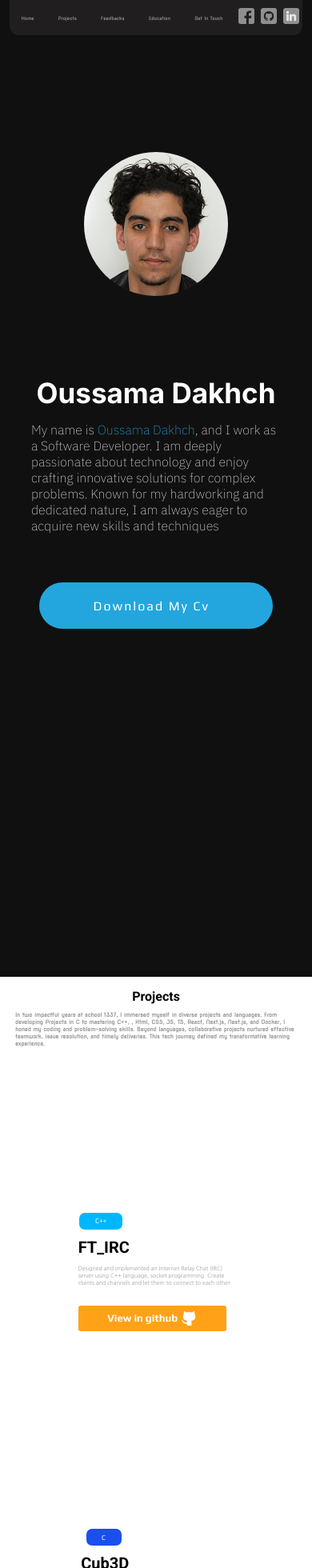
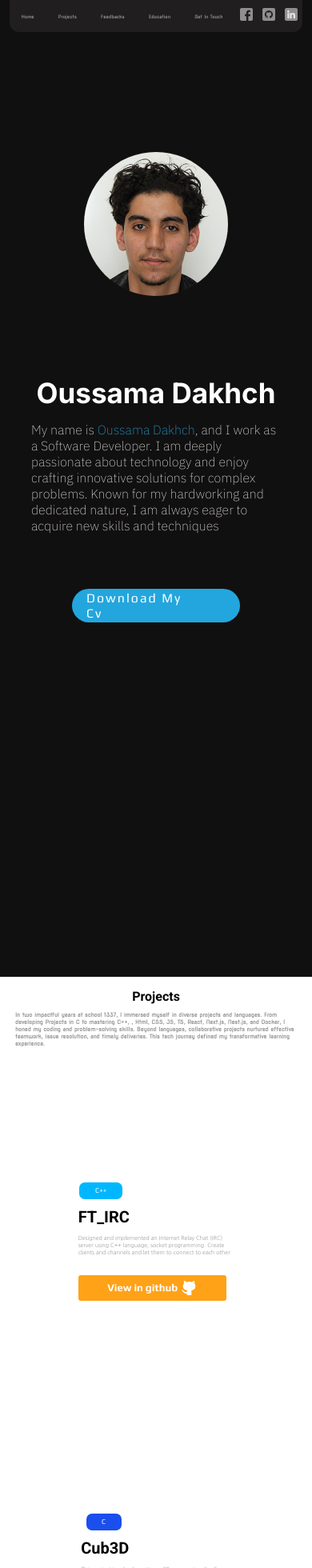
Before and after one commit to DakhchOussama/portfolio, a Next.js app: page / in a window 390 px wide. Shown: the top 1960 px of the page at 80% size. Built offline with nearby package versions, Linux system fonts and the light colour scheme; grey boxes are pictures that could not be loaded; a web font is replaced by a local one.

Commit message:
change styles in responsive

```diff
--- a/src/app/Components/Education.tsx
+++ b/src/app/Components/Education.tsx
@@ -39,8 +39,7 @@ export default function Education(){
             </div>
             <div className="education-para">
                 <h2>Université Hassan II of Casablanca</h2>
-                <p>
-After my baccalaureate, I initially chose to study economics at Université Hassan II of Casablanca without a clear direction. However, upon entering this field, I realized it wasn't the right fit for me. Despite this, the experience provided valuable knowledge, particularly in teamwork and probability, which I continue to apply in my current educational and professional endeavors.</p>
+                <p id="eco-para">After my baccalaureate, I initially chose to study economics at Université Hassan II of Casablanca without a clear direction. However, upon entering this field, I realized it wasn't the right fit for me. Despite this, the experience provided valuable knowledge, particularly in teamwork and probability, which I continue to apply in my current educational and professional endeavors.</p>
                 <a href="https://www.univh2c.ma/" target="_blank">Know more</a>
             </div>
         </div>
--- a/src/app/globals.css
+++ b/src/app/globals.css
@@ -239,8 +239,8 @@ nav{
   align-items: center;
 }
 
-.button-link{
-
+p#eco-para {
+  margin-bottom: 12px;
 }
 
 .CaseStudies-section {
@@ -500,7 +500,7 @@ nav{
 }
 
 .feedbacks-header p {
-  width: 40%;
+  width: 18cm;
   color: #9C9C9C;
   font-family: 'Nova Square', sans-serif;
   font-size: 15px;
@@ -958,6 +958,8 @@ nav{
     width: 277px;
     height: 318px;
   }
+
+
 }
 
 @media screen and (max-width: 796px) {
@@ -1067,21 +1069,31 @@ nav{
     border-radius: 13px;
   }
   .education-para h2 {
-    font-size: 15px;
+    font-size: 13px;
+}
+
+.education-para br{
+  display: none;
 }
 .education-para p {
-    width: 77%;
-    font-size: 12px;
+  width: 85%;
+  font-size: 10px;
+  margin-left: 27px;
 }
   .education-para {
     margin-top: 18px;
     height: calc(4cm + 23px);
 }
 .education-para a {
-    height: 39px;
-    width: 147px;
+  height: 30px;
+  width: 130px;
   font-size: 12.5px;
   justify-content: space-around;
+}
+#school-para {
+  width: 85%;
+  font-size: 10.5px;
+  margin-bottom: 12px;
 }
  .education-section {
     width: calc(14cm - 123px);
@@ -1091,8 +1103,8 @@ nav{
     height: 33px;
   }
   .education-header p {
-    width: 11cm;
-    font-size: 12px;
+    width: 12cm;
+    font-size: 11px;
 }
   .education-header h1 {
     font-size: 28px;
@@ -1322,7 +1334,7 @@ nav{
     height: 38%;
   }
   #CaseStudies-project-first {
-    height: 33%;
+    height: 26%;
   }
   .CaseStudies-project1-right video{
     margin-top: 22px;
@@ -1354,7 +1366,7 @@ nav{
     height: calc(21cm + 12px);
 }
 .education-section {
-      width: calc(11cm - 137px);
+  width: calc(11cm - 134px);
 }
  .education-information {
     width: 6cm;
@@ -1364,8 +1376,9 @@ nav{
     height: 205px;
 }
 .education-para p {
-    width: 85%;
-    font-size: 10px;
+  width: 94%;
+  font-size: 9px;
+  margin: 0;
 }
 .education-para a {
     height: 34px;
@@ -1374,4 +1387,27 @@ nav{
 .education-para h2 {
     font-size: 12px;
 }
+.education-header p {
+  width: 6cm;
+  font-size: 8px;
 }
+#school-para {
+  width: 100%;
+  font-size: 9px;
+  margin-bottom: 12px;
+  }
+  .navbar-parent-right a img {
+    width: 16px;
+    height: 16px;
+}
+.CaseStudies-project1 {
+  flex-direction: column-reverse;
+  align-items: center;
+  justify-content: center;
+  height: 26%;
+}
+.identification-center-buttom a {
+  width: calc(6cm - 27px);
+  height: 32px;
+}
+}
```
Lines whose indentation alone changed are shown as unchanged.
